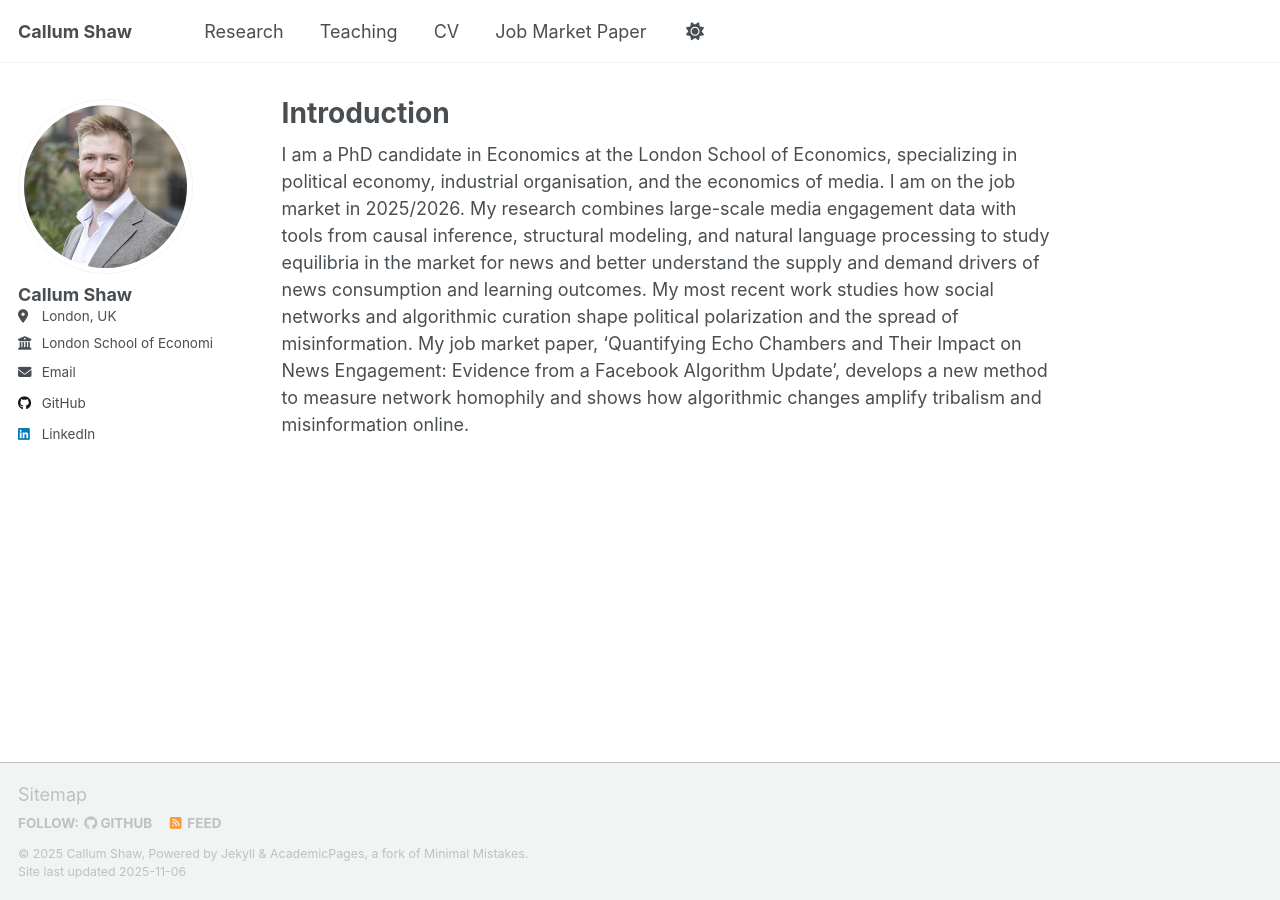
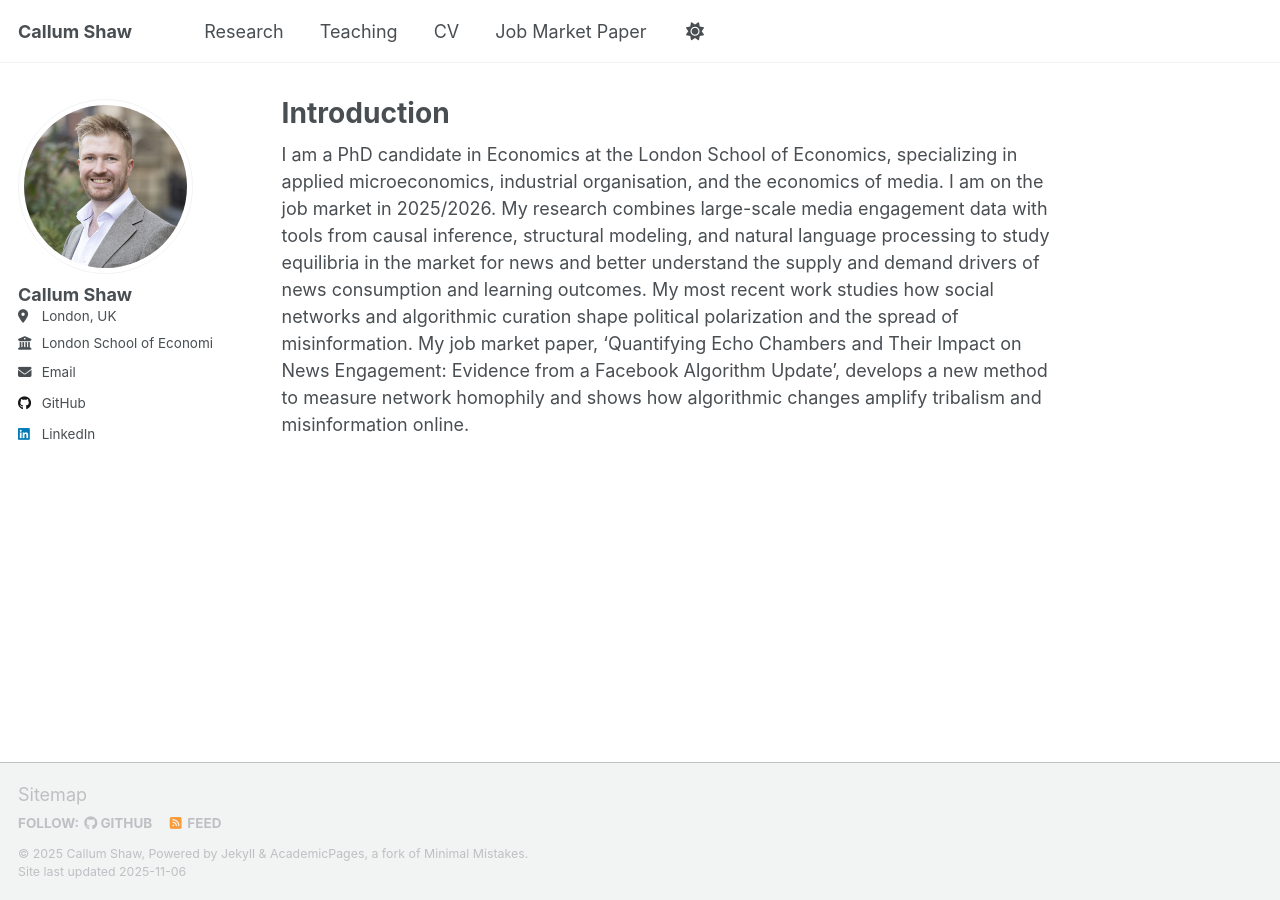
Before and after one commit to Callum681/Callum681.github.io, a Jekyll site: the page built from _pages/about.md, in a window 1280 px wide. Built offline with Jekyll 4.4.1, drawn with Linux system fonts in a browser that asks for light colours; a script that is not in the unit is left out.

Commit message:
updated JMP

```diff
--- a/_pages/about.md
+++ b/_pages/about.md
@@ -6,4 +6,4 @@ redirect_from:
   - /about/
   - /about.html
 ---
-I am a PhD candidate in Economics at the London School of Economics, specializing in political economy, industrial organisation, and the economics of media. I am on the job market in 2025/2026. My research combines large-scale media engagement data with tools from causal inference, structural modeling, and natural language processing to study equilibria in the market for news and better understand the supply and demand drivers of news consumption and learning outcomes. My most recent work studies how social networks and algorithmic curation shape political polarization and the spread of misinformation. My job market paper, 'Quantifying Echo Chambers and Their Impact on News Engagement: Evidence from a Facebook Algorithm Update', develops a new method to measure network homophily and shows how algorithmic changes amplify tribalism and misinformation online.
+I am a PhD candidate in Economics at the London School of Economics, specializing in applied microeconomics, industrial organisation, and the economics of media. I am on the job market in 2025/2026. My research combines large-scale media engagement data with tools from causal inference, structural modeling, and natural language processing to study equilibria in the market for news and better understand the supply and demand drivers of news consumption and learning outcomes. My most recent work studies how social networks and algorithmic curation shape political polarization and the spread of misinformation. My job market paper, 'Quantifying Echo Chambers and Their Impact on News Engagement: Evidence from a Facebook Algorithm Update', develops a new method to measure network homophily and shows how algorithmic changes amplify tribalism and misinformation online.
```
